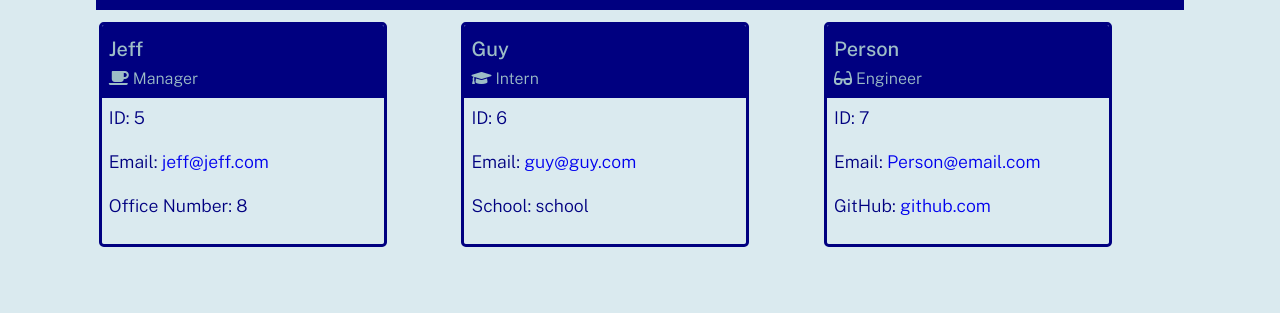
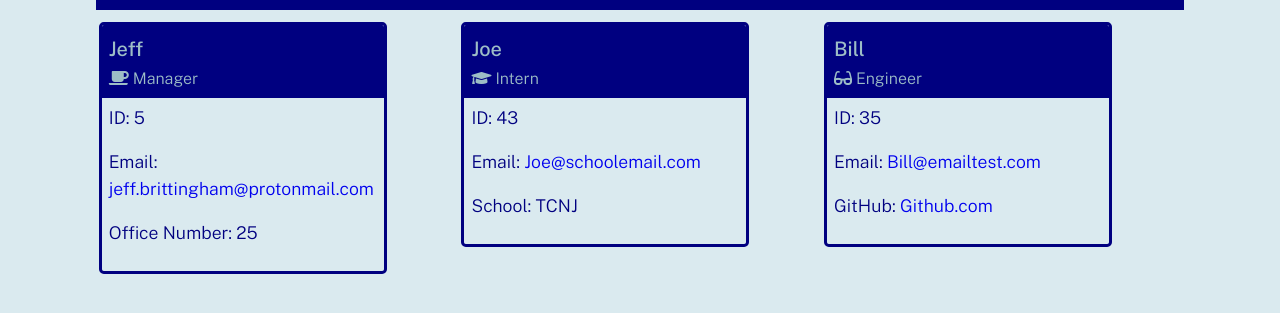
Before and after one commit to JBGinger/ChallengeTen.ObjectOrientedProgramming, a website: page dist/index.html in a window 1280 px wide. Shown: the part 61-374 px from the top of the page. Drawn offline with nearby package versions, Linux system fonts and the light colour scheme.

```diff
--- a/dist/index.html
+++ b/dist/index.html
@@ -27,25 +27,25 @@
                                 </div>
                                 <div class="card-body">
                                     <p class="card-text">ID: 5</p>
-                                    <p class="card-text">Email: <a href="mailto:jeff@jeff.com">jeff@jeff.com</a></p><p class="card-text">Office Number: 8</p></div></div></div>
+                                    <p class="card-text">Email: <a href="mailto:jeff.brittingham@protonmail.com">jeff.brittingham@protonmail.com</a></p><p class="card-text">Office Number: 25</p></div></div></div>
                         <div class="col-4">
                             <div class="card" style="width: 18rem;">
                                 <div class="card-header">
-                                    <h5 class="card-title">Guy</h5>
+                                    <h5 class="card-title">Joe</h5>
                                     <i class="fas fa-graduation-cap"></i> Intern
                                 </div>
                                 <div class="card-body">
-                                    <p class="card-text">ID: 6</p>
-                                    <p class="card-text">Email: <a href="mailto:guy@guy.com">guy@guy.com</a></p><p class="card-text">School: school</p></div></div></div>
+                                    <p class="card-text">ID: 43</p>
+                                    <p class="card-text">Email: <a href="mailto:Joe@schoolemail.com">Joe@schoolemail.com</a></p><p class="card-text">School: TCNJ</p></div></div></div>
                         <div class="col-4">
                             <div class="card" style="width: 18rem;">
                                 <div class="card-header">
-                                    <h5 class="card-title">Person</h5>
+                                    <h5 class="card-title">Bill</h5>
                                     <i class="fas fa-glasses"></i> Engineer
                                 </div>
                                 <div class="card-body">
-                                    <p class="card-text">ID: 7</p>
-                                    <p class="card-text">Email: <a href="mailto:Person@email.com">Person@email.com</a></p><p class="card-text">GitHub: <a target="_blank" href="github.com">github.com</a></p></div></div></div>
+                                    <p class="card-text">ID: 35</p>
+                                    <p class="card-text">Email: <a href="mailto:Bill@emailtest.com">Bill@emailtest.com</a></p><p class="card-text">GitHub: <a target="_blank" href="Github.com">Github.com</a></p></div></div></div>
         </div>
         </div>
         </body>
```
Also changed, not shown: README.md.
